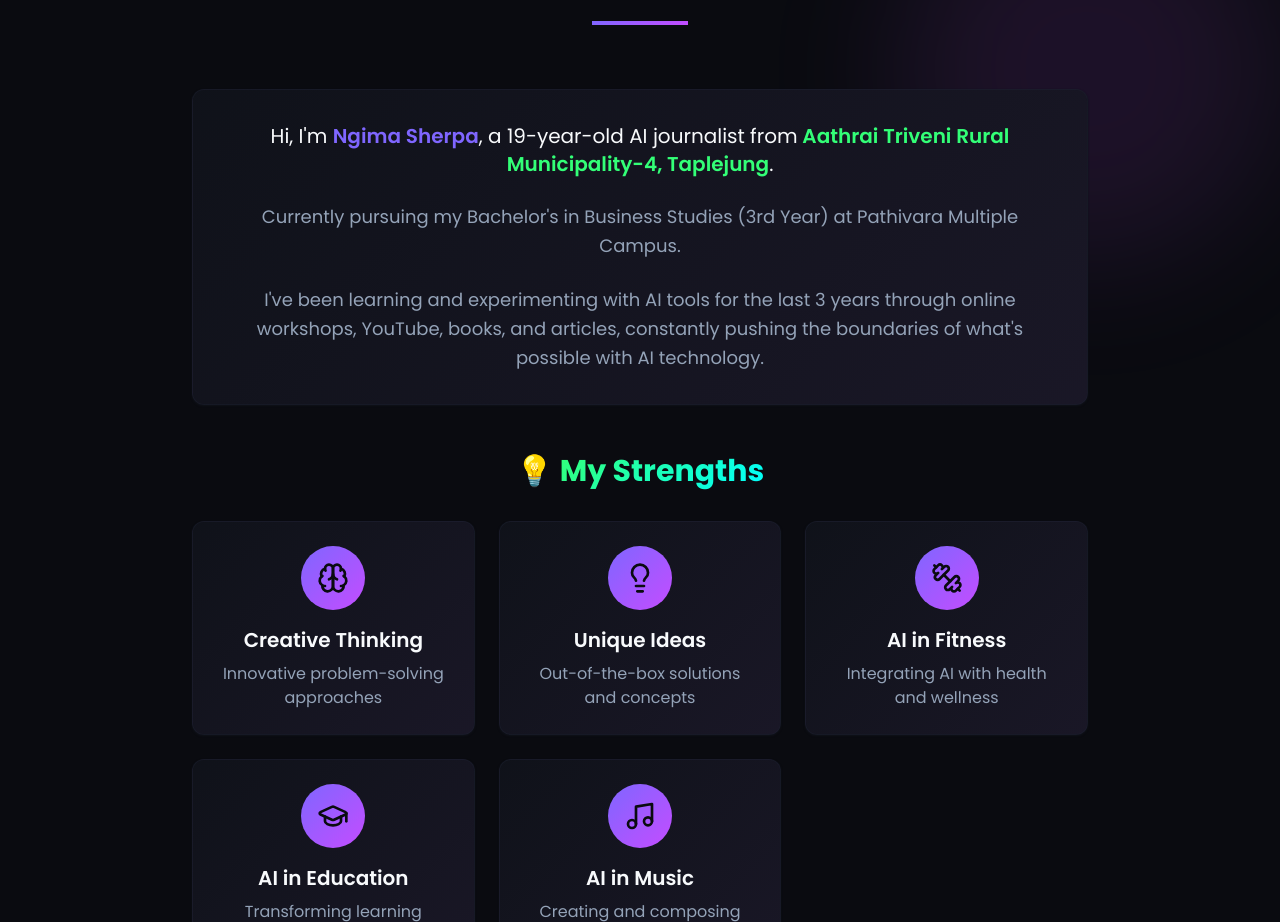
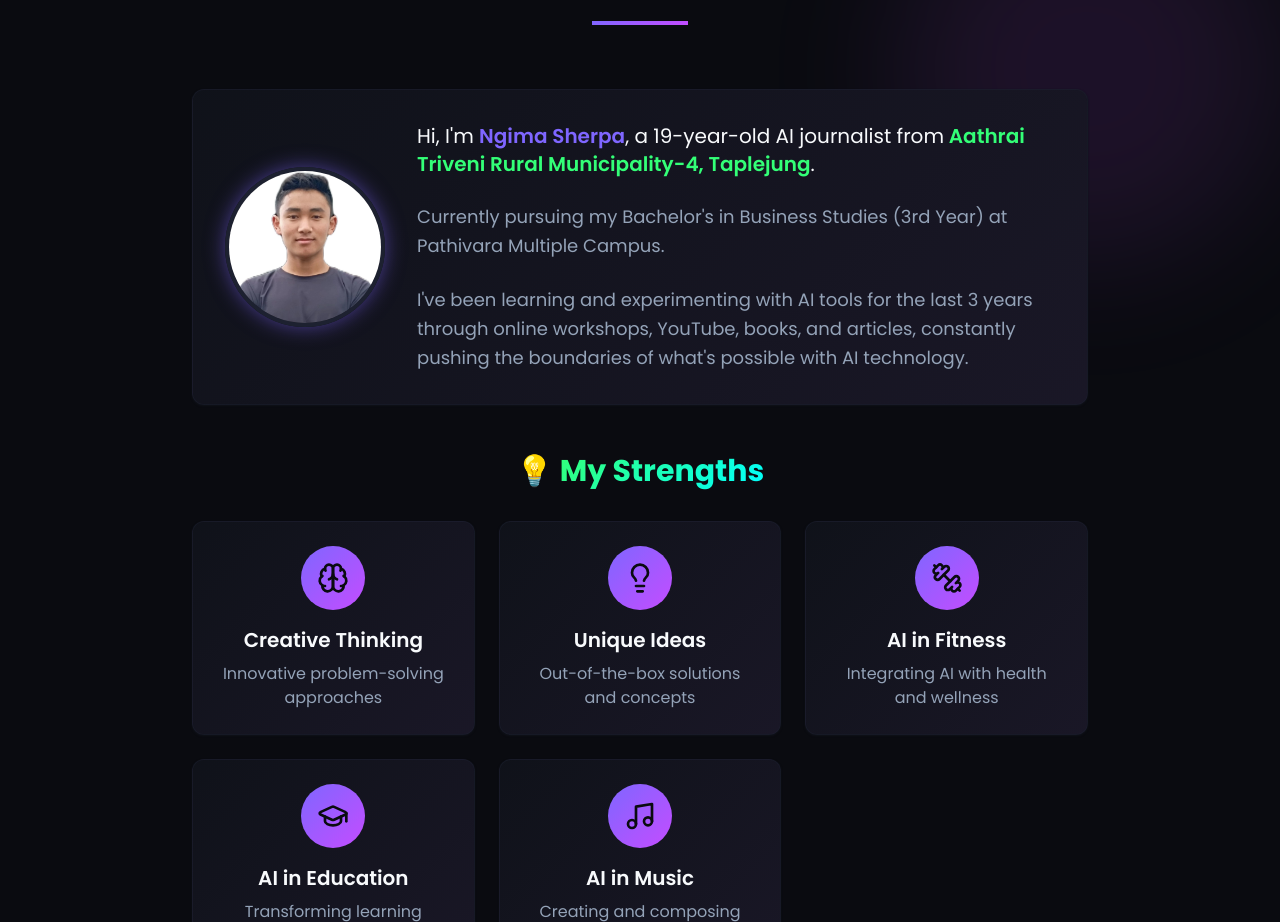
Before and after one commit to Ngima123/ngimasherpa, a React (Vite) app: page / in a window 1280 px wide. Shown: the part 923-1845 px from the top of the page. Built offline with nearby package versions, Linux system fonts and the light colour scheme.

Commit message:
Add Ngima Sherpa picture
Updated the about section to include the provided image of Ngima Sherpa.

```diff
--- a/src/components/AboutSection.tsx
+++ b/src/components/AboutSection.tsx
@@ -1,4 +1,5 @@
 import { Card, CardContent } from "@/components/ui/card";
+import { Avatar, AvatarImage, AvatarFallback } from "@/components/ui/avatar";
 import { GraduationCap, Brain, Lightbulb, Music, Dumbbell, BookOpen } from "lucide-react";
 
 const AboutSection = () => {
@@ -71,7 +72,23 @@ const AboutSection = () => {
           {/* Introduction */}
           <Card className="bg-gradient-card border-border/50 shadow-card mb-12 hover:shadow-neon transition-all duration-300">
             <CardContent className="p-8">
-              <div className="text-center">
+              <div className="flex flex-col md:flex-row items-center gap-8">
+                {/* Profile Picture */}
+                <div className="flex-shrink-0">
+                  <Avatar className="w-32 h-32 md:w-40 md:h-40 border-4 border-gradient-primary shadow-neon">
+                    <AvatarImage
+                      src="/lovable-uploads/1b61d419-858a-4b21-844e-3b0b9717b35c.png"
+                      alt="Ngima Sherpa"
+                      className="object-cover"
+                    />
+                    <AvatarFallback className="bg-gradient-primary text-primary-foreground text-2xl font-poppins font-bold">
+                      NS
+                    </AvatarFallback>
+                  </Avatar>
+                </div>
+
+                {/* Text Content */}
+                <div className="text-center md:text-left flex-1">
                   <p className="text-lg md:text-xl text-foreground leading-relaxed font-poppins mb-6">
                     Hi, I'm <span className="text-primary font-semibold">Ngima Sherpa</span>, a 19-year-old AI journalist from
                     <span className="text-secondary font-semibold"> Aathrai Triveni Rural Municipality-4, Taplejung</span>.
@@ -83,6 +100,7 @@ const AboutSection = () => {
                     I've been learning and experimenting with AI tools for the last 3 years through online workshops,
                     YouTube, books, and articles, constantly pushing the boundaries of what's possible with AI technology.
                   </p>
+                </div>
               </div>
             </CardContent>
           </Card>
```
Also changed, not shown: public/lovable-uploads/1b61d419-858a-4b21-844e-3b0b9717b35c.png (added). Lines whose indentation alone changed are shown as unchanged.
